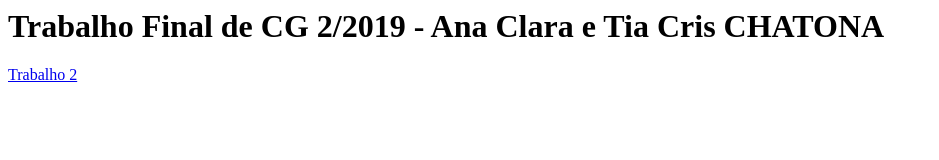
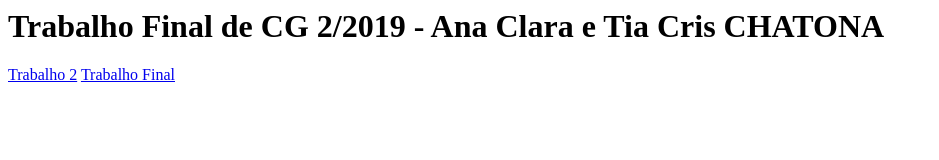
Before and after one commit to anaclara-ttm/anaclara-ttm.github.io, a plain HTML site: page index.html in a window 1280 px wide. Shown: the whole page, without its empty margins (0-939 px from the left). Drawn offline with Linux system fonts and the light colour scheme.

Commit message:
Link TP Final

```diff
--- a/index.html
+++ b/index.html
@@ -8,5 +8,6 @@
 <body>
     <h1>Trabalho Final de CG 2/2019 - Ana Clara e Tia Cris CHATONA</h1>
     <a href="TP_02_CG.html">Trabalho 2</a>
+    <a href="TP_FINAL_CG.html">Trabalho Final</a>
 </body>
 </html>
```
